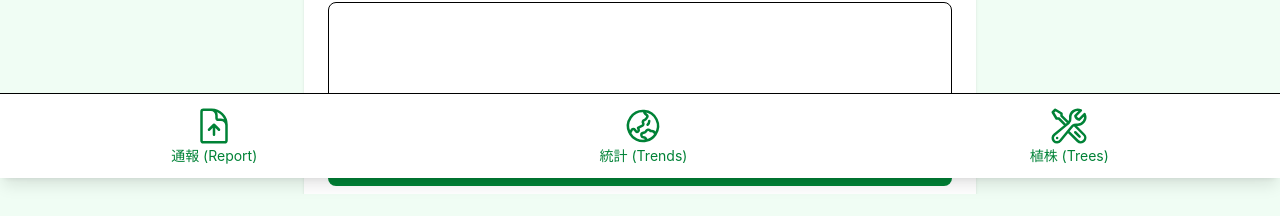
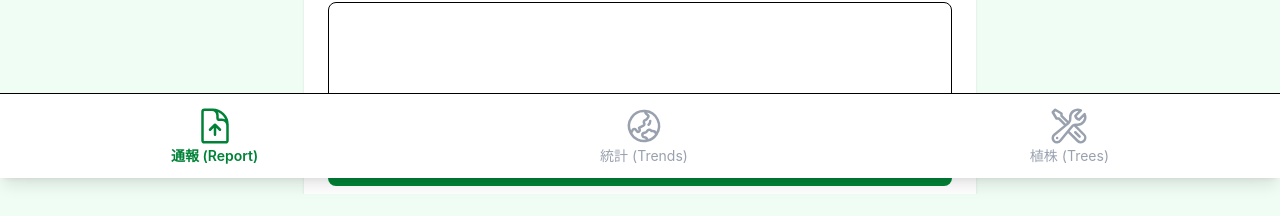
Before and after one commit to eshlei/cropraid, a React (Vite) app: page /#/ in a window 1280 px wide. Shown: the part 622-838 px from the top of the page. Built offline with nearby package versions, Linux system fonts and the light colour scheme; no server answers; the database is empty.

Commit message:
Bold navbar when active

```diff
--- a/src/App.tsx
+++ b/src/App.tsx
@@ -1,7 +1,7 @@
 import {
   Routes,
   Route,
-  Link,
+  NavLink,
 } from "react-router-dom";
 import ReportPage from "./pages/ReportPage";
 import OverviewPage from "./pages/OverviewPage";
@@ -58,16 +58,23 @@ export default function App() {
           py-3
         "
       >
-        <Link
+        <NavLink
           to="/"
-          className="
+          className={({ isActive }) =>
+            `
               flex
               flex-col
               items-center
               text-sm
-            text-green-700
-            hover:text-green-900
-          "
+              transition-all
+
+              ${
+                isActive
+                  ? "text-green-700 font-semibold"
+                  : "text-gray-400"
+              }
+            `
+          }
         >
           <span className="text-xl">
             <svg xmlns="http://www.w3.org/2000/svg" fill="none" viewBox="0 0 24 24" strokeWidth={1.5} stroke="currentColor" className="size-10">
@@ -76,18 +83,25 @@ export default function App() {
           </span>
 
           通報 (Report)
-        </Link>
+        </NavLink>
 
-        <Link
+        <NavLink
           to="/overview"
-          className="
+          className={({ isActive }) =>
+            `
               flex
               flex-col
               items-center
               text-sm
-            text-green-700
-            hover:text-green-900
-          "
+              transition-all
+
+              ${
+                isActive
+                  ? "text-green-700 font-semibold"
+                  : "text-gray-400"
+              }
+            `
+          }
         >
           <span className="text-xl">
             <svg xmlns="http://www.w3.org/2000/svg" fill="none" viewBox="0 0 24 24" strokeWidth={1.5} stroke="currentColor" className="size-10">
@@ -97,18 +111,25 @@ export default function App() {
           </span>
 
           統計 (Trends)
-        </Link>
+        </NavLink>
 
-        <Link
+        <NavLink
           to="/settings"
-          className="
+          className={({ isActive }) =>
+            `
               flex
               flex-col
               items-center
               text-sm
-            text-green-700
-            hover:text-green-900
-          "
+              transition-all
+
+              ${
+                isActive
+                  ? "text-green-700 font-semibold"
+                  : "text-gray-400"
+              }
+            `
+          }
         >
           <span className="text-xl">
             <svg xmlns="http://www.w3.org/2000/svg" fill="none" viewBox="0 0 24 24" strokeWidth={1.5} stroke="currentColor" className="size-10">
@@ -117,7 +138,7 @@ export default function App() {
           </span>
 
           植株 (Trees)
-        </Link>
+        </NavLink>
       </nav>
     </div>
   );
```
Lines whose indentation alone changed are shown as unchanged.
